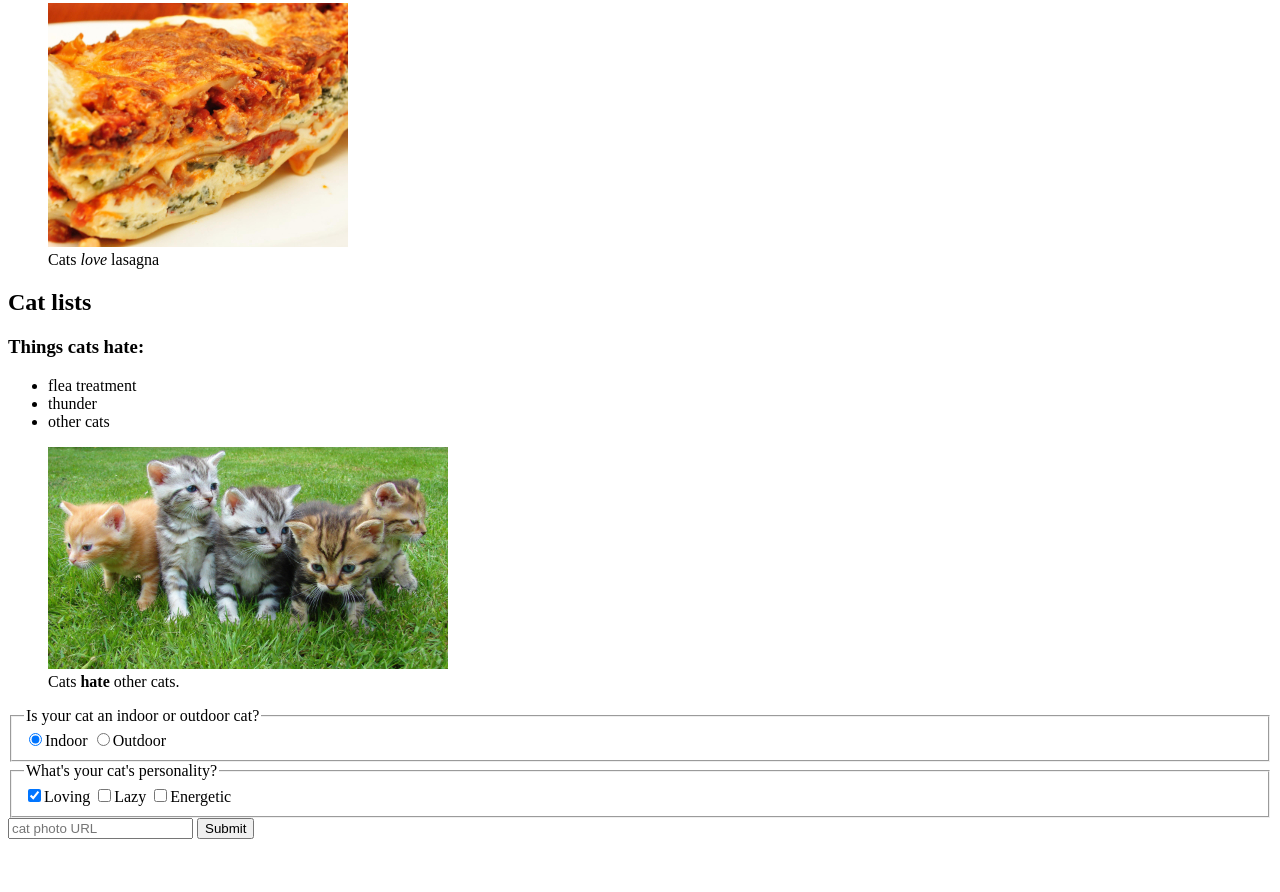
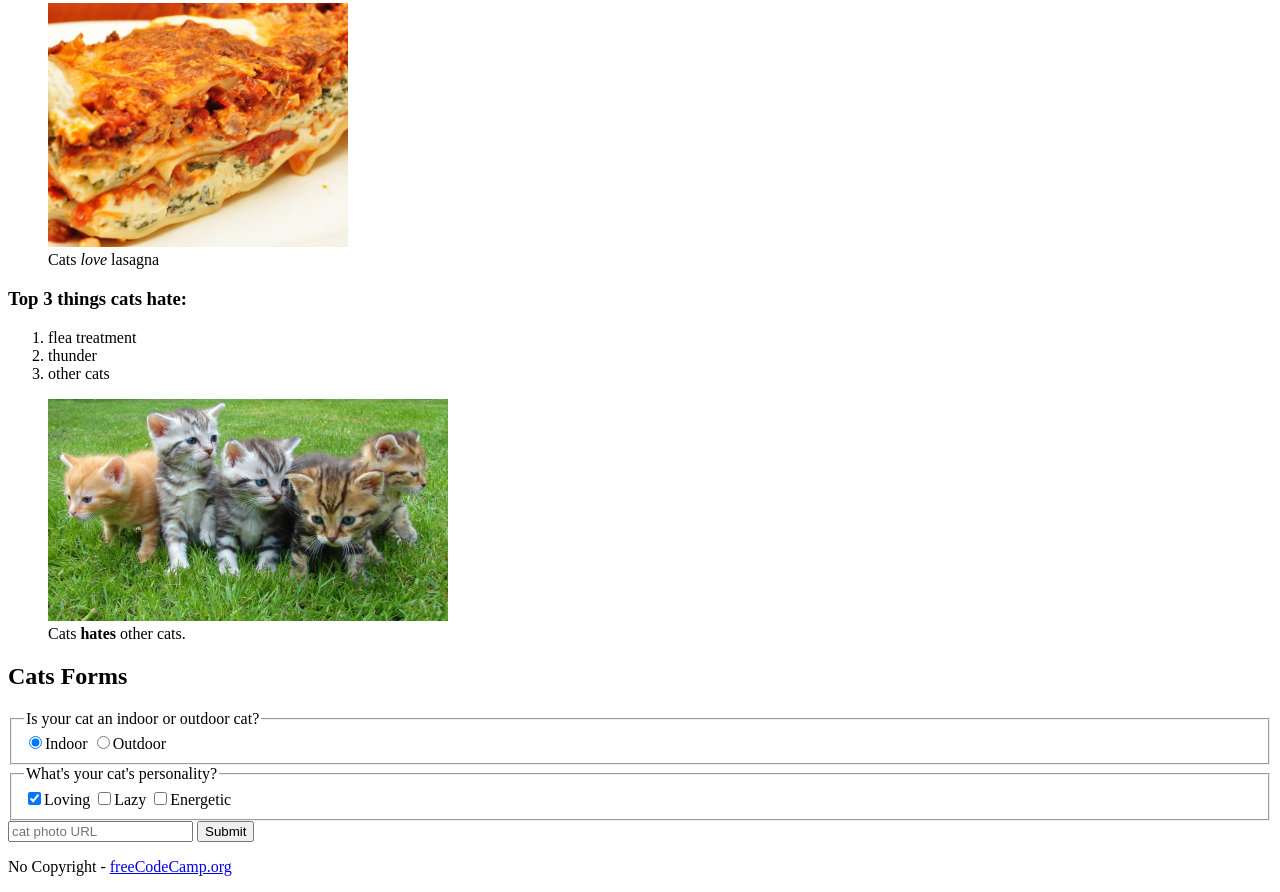
Before and after one commit to phuocdt23/cat_photo_blogs, a plain HTML site: page index.html in a window 1280 px wide. Shown: the part 620-1512 px from the top of the page. Before the commit the page ends 1467 px from the top, so only its background shows below. Drawn offline with Linux system fonts and the light colour scheme.

Commit message:
second times

```diff
--- a/index.html
+++ b/index.html
@@ -31,22 +31,20 @@
         <img src="./assets/lasagna.jpg" alt="lasagna">
         <figcaption>Cats <i>love</i> lasagna</figcaption>
       </figure>
-    </section>
-    <section>
-      <h2>Cat lists</h2>
-      <h3>Things cats hate:</h3>
-      <ul>
+      <h3>Top 3 things cats hate:</h3>
+      <ol>
         <li>flea treatment</li>
         <li>thunder</li>
         <li>other cats</li>
-      </ul>
+      </ol>
       <figure>
         <img src="./assets/cats.jpg" alt="cats">
-        <figcaption>Cats <b>hate</b> other cats.</figcaption>
+        <figcaption>Cats <b>hates</b> other cats.</figcaption>
       </figure>
     </section>
     <section>
-      <form action="/someAPI" method="POST">
+      <h2>Cats Forms</h2>
+      <form action="/someAPI" method="post">
         <fieldset>
           <legend>
             Is your cat an indoor or outdoor cat?
@@ -62,21 +60,24 @@
           <legend>
             What's your cat's personality?
           </legend>
-          <label for="personality">
+          <label for="Loving">
             <input id="Loving" type="checkbox" name="personality" value="Loving" checked />Loving
           </label>
-          <label for="personality">
+          <label for="Lazy">
             <input id="Lazy" type="checkbox" name="personality" value="Lazy" />Lazy
           </label>
-          <label for="personality">
+          <label for="Energetic">
             <input id="Energetic" type="checkbox" name="personality" value="Energetic" />Energetic
           </label>
         </fieldset>
-        <input type="text" name="catphotourl" placeholder="cat photo URL" requried>
+        <input type="text" name="catphotourl" placeholder="cat photo URL" requried />
         <button type="submit">Submit</button>
       </form>
     </section>
   </main>
+  <footer>
+    <p>No Copyright - <a href="freeCodeCamp.org">freeCodeCamp.org</a></p>
+  </footer>
 </body>
 
 </html>
```
